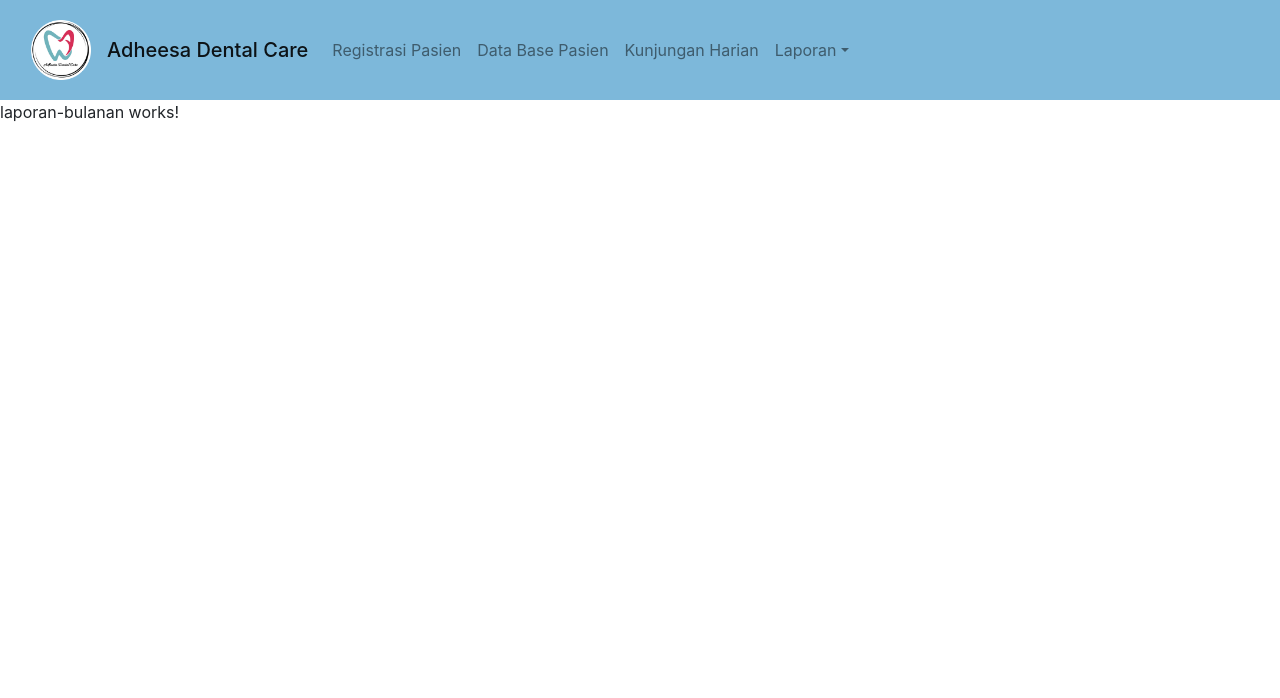
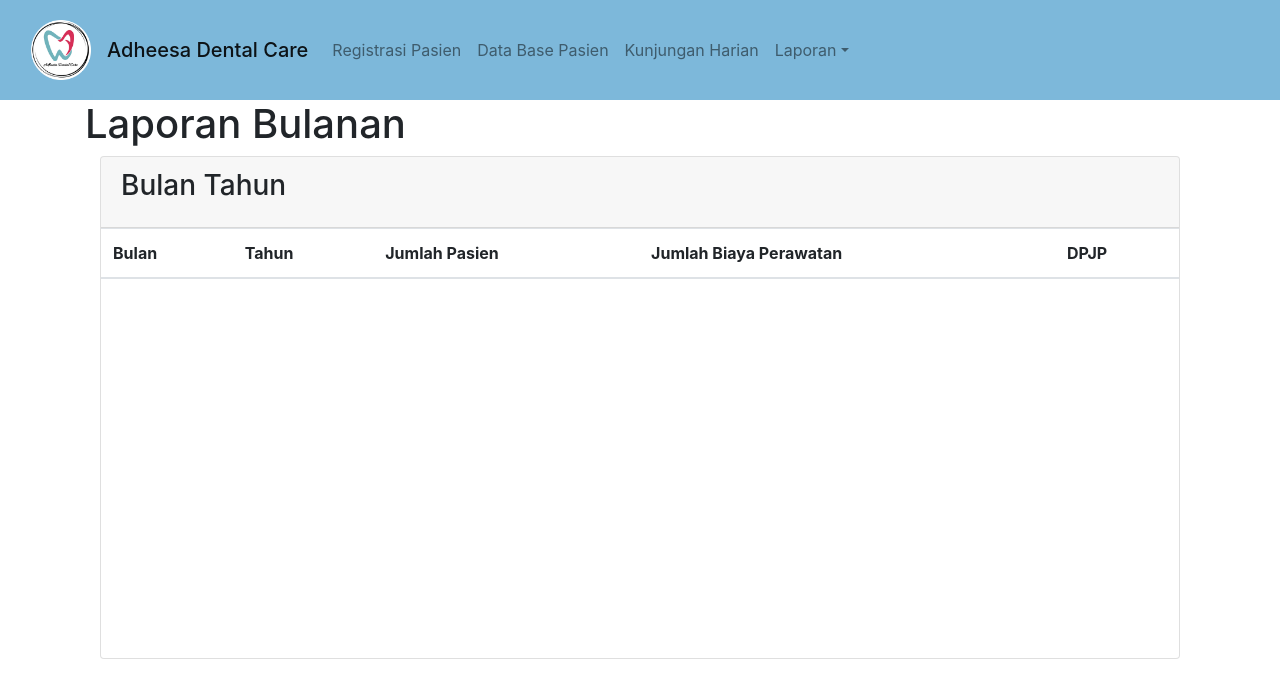
Before and after one commit to ymahendraa/adheesa-frontend, an Angular app: page /laporan/bulanan in a window 1280 px wide. Shown: the top 698 px of the page. Built offline with nearby package versions, Linux system fonts and the light colour scheme.

Commit message:
kunjungan harian

```diff
--- a/src/app/pages/laporan/laporan-bulanan/laporan-bulanan.component.html
+++ b/src/app/pages/laporan/laporan-bulanan/laporan-bulanan.component.html
@@ -1 +1,45 @@
-<p>laporan-bulanan works!</p>
+<div class="container-md">
+    <h1>{{header}}</h1>
+
+    <div class="container col-md-12">
+        <div class="card">
+            <div class="card-header">
+                <h3 class="card-title">Bulan Tahun</h3>
+                <!-- <div class="card-tools">
+                    <div class="col-sm-10">
+                        <div class="input-group">
+                            <input class="form-control" placeholder={{tanggal}} name="dp" [(ngModel)]="tanggal" ngbDatepicker #d="ngbDatepicker" (ngModelChange) = "showDate(tanggal);searchTanggal($event)" [minDate]="{year: 1945, month:1, day: 1}">
+                            <div class="input-group-append">
+                                <button class="btn btn-outline-secondary calendar" (click)="d.toggle()" type="button"></button>
+                            </div>
+                        </div>
+                    </div>
+
+                </div> -->
+            </div>
+            <div class="card-body table-responsive p-0" style="height: 430px;" >
+                <table class="table table-head-fixed">
+                    <thead>
+                        <tr>
+                            <th scope="col">Bulan</th>
+                            <th scope="col">Tahun</th>
+                            <th scope="col">Jumlah Pasien</th>
+                            <th scope="col">Jumlah Biaya Perawatan</th>
+                            <th scope="col">DPJP</th>
+                            </tr>
+                    </thead>
+                    <!-- <tbody>
+                        <tr *ngFor="let kunjungan of kunjungans;let i = index" >
+                            <th scope="row">{{ i + 1 }}</th>
+                            <td> {{kunjungan.riwayat_id}}</td>
+                            <td> {{kunjungan.Pasien.nama_pasien}} </td>
+                            <td> {{kunjungan.perawatan}} </td>
+                            <td> {{kunjungan.biaya}} </td>
+                            <td> {{kunjungan.dpjp}} </td>
+                        </tr>
+                    </tbody> -->
+                </table>
+            </div>
+        </div>
+    </div>
+</div>
--- a/src/app/pages/laporan/laporan-bulanan/laporan-bulanan.component.ts
+++ b/src/app/pages/laporan/laporan-bulanan/laporan-bulanan.component.ts
@@ -6,7 +6,7 @@ import { Component, OnInit } from '@angular/core';
   styleUrls: ['./laporan-bulanan.component.css']
 })
 export class LaporanBulananComponent implements OnInit {
-
+  header = 'Laporan Bulanan'
   constructor() { }
 
   ngOnInit(): void {
```
